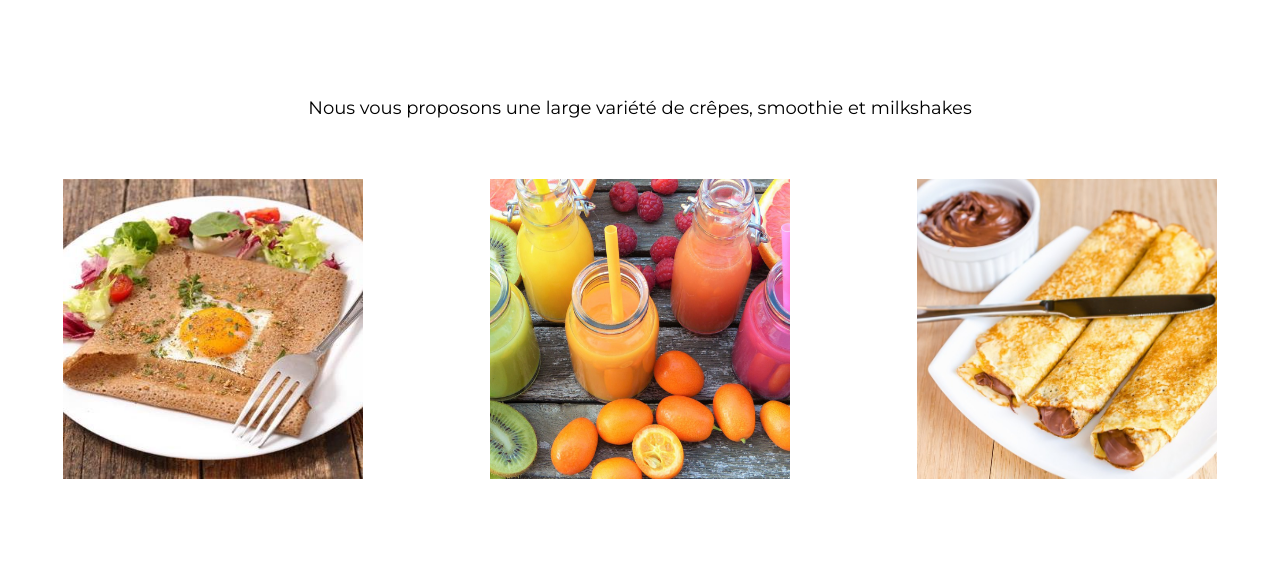
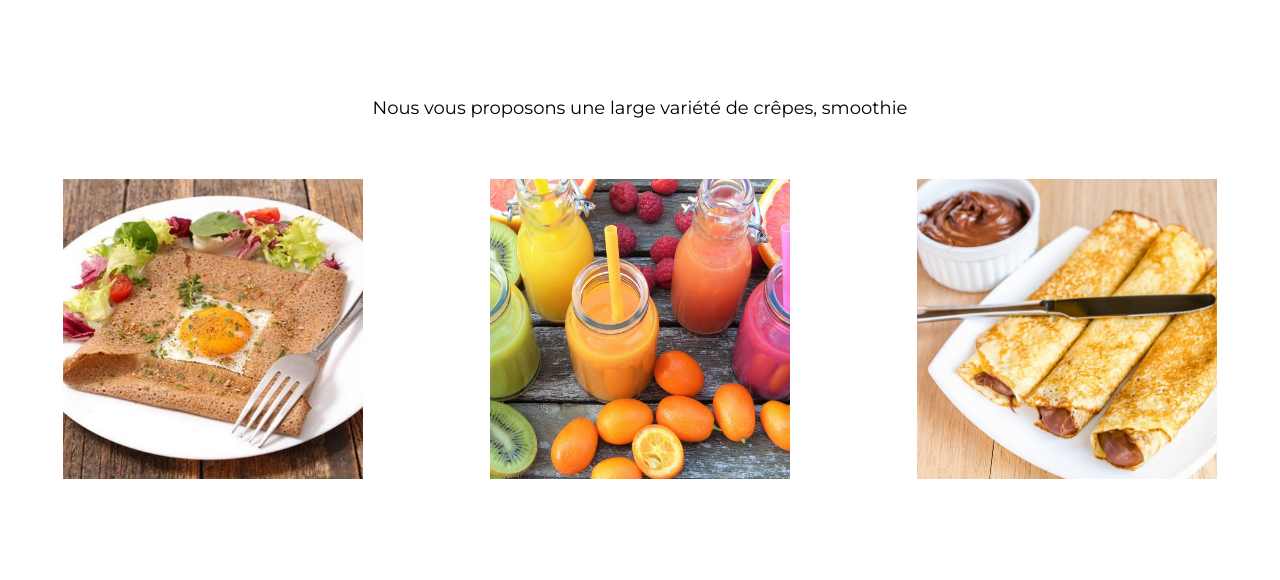
Before and after one commit to mary97432/Mon-produit-3, a plain HTML site: page index.html in a window 1280 px wide. Shown: the part 2297-2877 px from the top of the page. Drawn offline with Linux system fonts and the light colour scheme; a web font is replaced by a local one.

Commit message:
Update index.html

```diff
--- a/index.html
+++ b/index.html
@@ -48,7 +48,7 @@
 		</h1>
 
 		<p class="margin_bas center">
-			Nous vous proposons une large variété de crêpes, smoothie et milkshakes
+			Nous vous proposons une large variété de crêpes, smoothie
 		</p>
 		<div class="flex-around">
 			<a href="#" class="crepe_sale">
```
